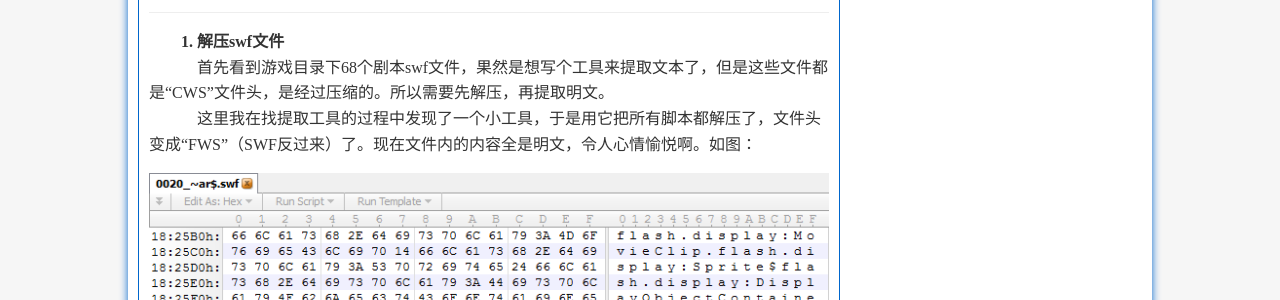
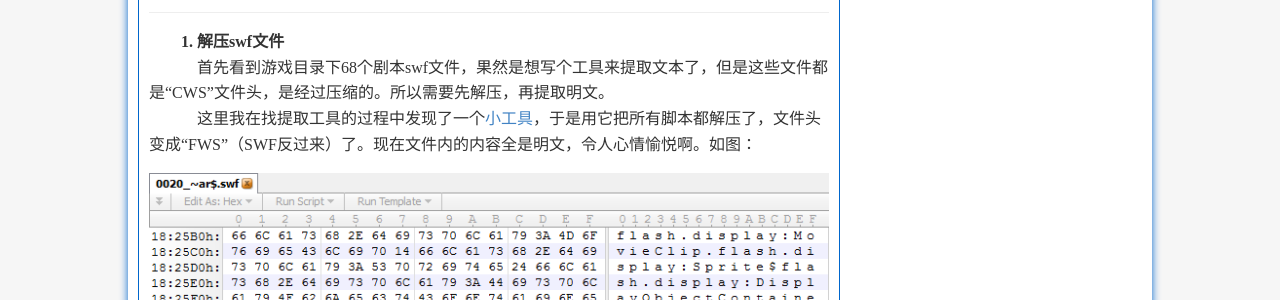
Before and after one commit to MewX/mewx.github.io, a Jekyll site: the page built from _posts/2014-11-05-swf-crack-and-extract-actionscript-3-then.md, in a window 1280 px wide. Shown: the part 1929-2229 px from the top of the page. Built offline with Jekyll 4.4.1, drawn with Linux system fonts in a browser that asks for light colours; some web fonts are replaced; comment, search, counter and statistics services are not loaded; some of the changed lines change nothing that is shown; some of the changed text lies outside the part shown.

Commit message:
add a tool link, add white-space: pre-wrap;

```diff
--- a/_posts/2014-11-05-swf-crack-and-extract-actionscript-3-then.md
+++ b/_posts/2014-11-05-swf-crack-and-extract-actionscript-3-then.md
@@ -43,7 +43,7 @@ categories: [Flash, Crack, AS3, 汉化, python]
 
 　　**1. 解压swf文件**
 　　　首先看到游戏目录下68个剧本swf文件，果然是想写个工具来提取文本了，但是这些文件都是“CWS”文件头，是经过压缩的。所以需要先解压，再提取明文。
-　　　这里我在找提取工具的过程中发现了一个小工具，于是用它把所有脚本都解压了，文件头变成“FWS”（SWF反过来）了。现在文件内的内容全是明文，令人心情愉悦啊。如图：
+　　　这里我在找提取工具的过程中发现了一个[小工具](http://hp.vector.co.jp/authors/VA020429/ffmpeg/swf_comp.html)，于是用它把所有脚本都解压了，文件头变成“FWS”（SWF反过来）了。现在文件内的内容全是明文，令人心情愉悦啊。如图：
 <center><a href="{{ site.baseurl }}imgs/201411/10-raw-content.png" target="_blank"><img src="{{ site.baseurl }}imgs/201411/10-raw-content.png" style="max-width:100%; height:auto;"/></a></center>
 
 　　**2. 提取swf文件中的脚本**
@@ -143,4 +143,4 @@ categories: [Flash, Crack, AS3, 汉化, python]
 
 　　最后透露一下，这款游戏是：
 　　**[141031][ティンクルベル] 輪舞曲Duo -夜明けのフォルテシモ- ぷにゅぷりFF**
-　　祝大家游戏愉快 23333333 【申请2dj】
+　　祝大家游戏愉快 23333333
--- a/css/github-markdown.css
+++ b/css/github-markdown.css
@@ -42,6 +42,7 @@
 }
 
 .markdown-body pre {
+  white-space: pre-wrap;
   overflow: auto;
 }
 
```
